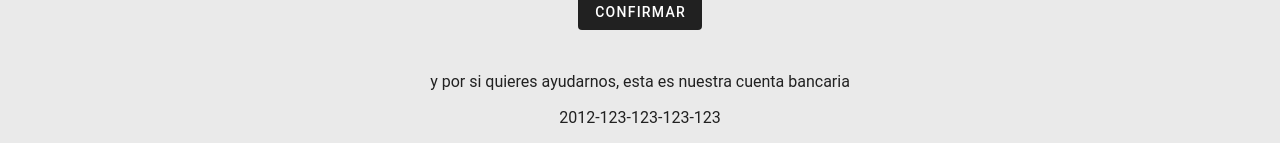
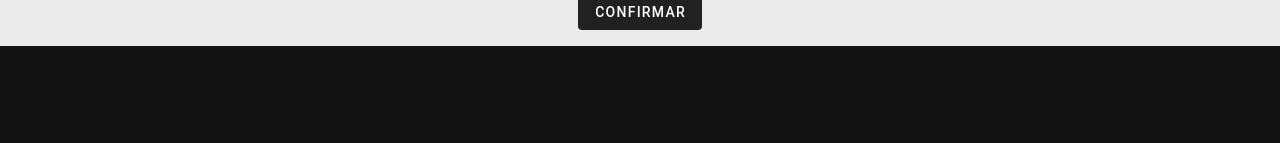
Before and after one commit to noridevx/wedding-web, a Vue app: page / in a window 1280 px wide. Shown: the part 3723-3866 px from the top of the page. After the commit the page ends 3769 px from the top, so only its background shows below. Built offline with nearby package versions, Linux system fonts and the light colour scheme.

Commit message:
some adjustments

```diff
--- a/src/components/DressCode.vue
+++ b/src/components/DressCode.vue
@@ -13,7 +13,7 @@
         <a data-pin-do="embedBoard" data-pin-board-width="300" data-pin-scale-height="240" data-pin-scale-width="80" href="https://www.pinterest.com/elenacg19/vestidos-invitados/"></a>
         <h3 class="font-dancing mt-5">Tiendas donde comprar</h3>
         <div class="d-flex flex-wrap ga-3 mt-3 justify-center">
-            <a href="http://api-shein.shein.com/h5/sharejump/appjump?link=lSKGFdVez2P_9&localcountry=ES" target="_blank">
+            <a href="http://api-shein.shein.com/h5/sharejump/appjump?link=lceycvMsnCb_9&localcountry=ES" target="_blank">
                 <v-btn>
                     Shein
                 </v-btn>
--- a/src/components/Footer.vue
+++ b/src/components/Footer.vue
@@ -3,8 +3,8 @@
         <h1 class="font-dancing ">Asistencia</h1>
         <p class="mb-5">No olvides confirmar asistencia</p>
         <Confirm />
-        <p class="mt-10 mb-3">y por si quieres ayudarnos, esta es nuestra cuenta bancaria</p>
-        <p class="">2012-123-123-123-123</p>
+        <!-- <p class="mt-10 mb-3">y por si quieres ayudarnos, esta es nuestra cuenta bancaria</p>
+        <p class="">2012-123-123-123-123</p>-->
     </v-container>
 </template>
 <script setup>
```
